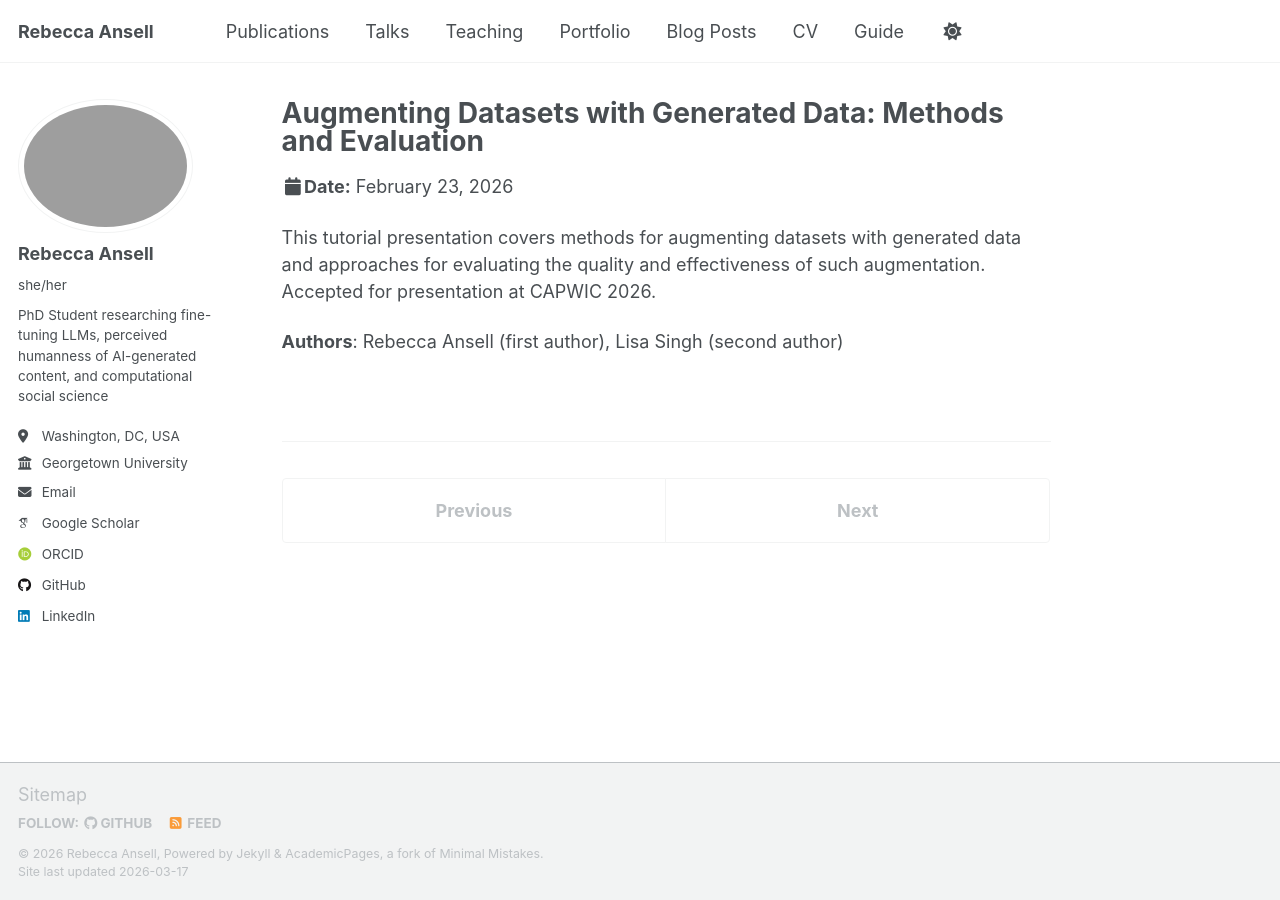
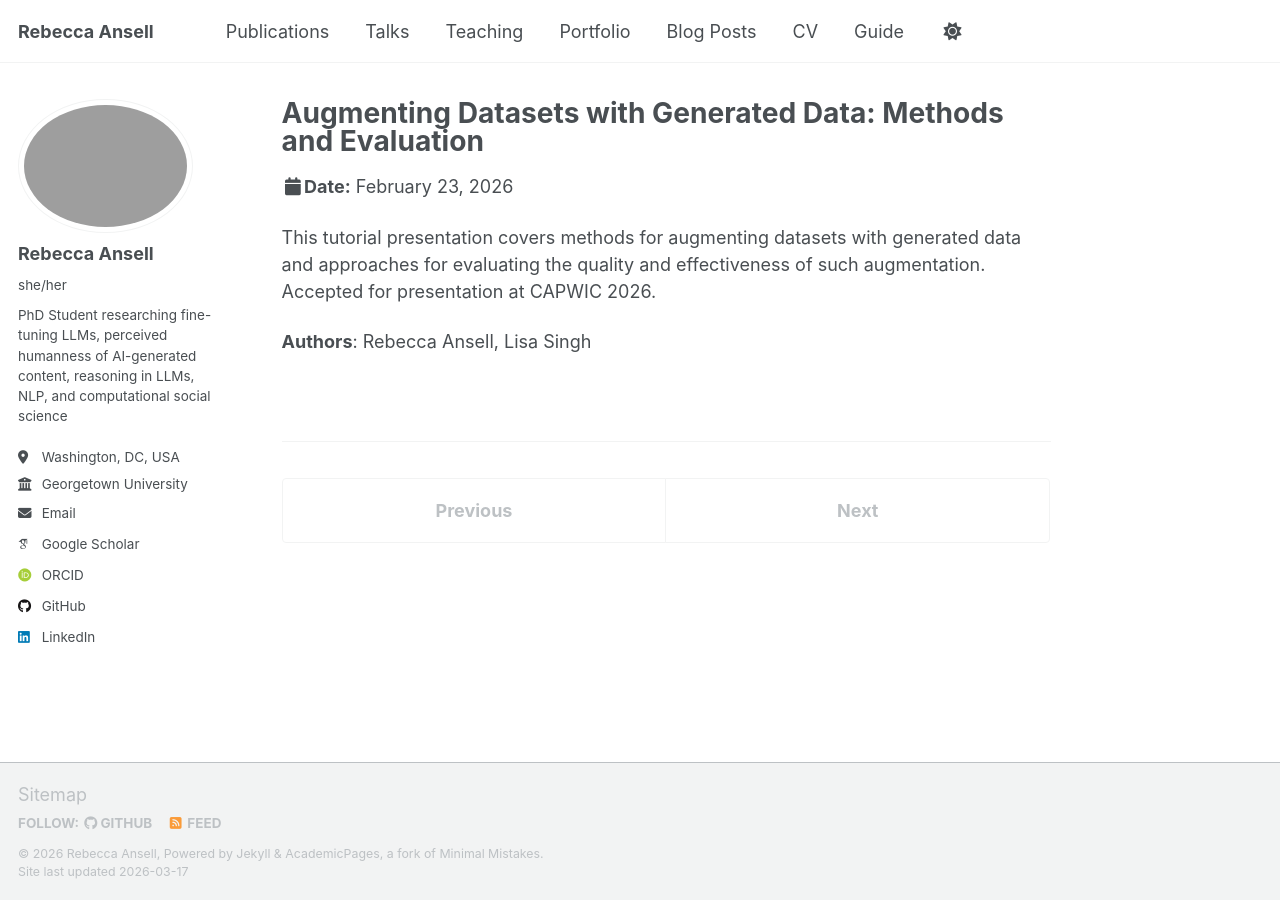
Before and after one commit to rebeccaansell/rebeccaansell.github.io, a Jekyll site: the page built from _talks/2026-capwic-augmenting-datasets.md, in a window 1280 px wide. Built offline with Jekyll 4.4.1, drawn with Linux system fonts in a browser that asks for light colours; some web fonts are replaced; a script that is not in the unit is left out.

Commit message:
Update bio and clean author wording

```diff
--- a/_config.yml
+++ b/_config.yml
@@ -26,7 +26,7 @@ author:
   avatar           : "headshot_washington.jpg"
   name             : "Rebecca Ansell"
   pronouns         : "she/her"
-  bio              : "PhD Student researching fine-tuning LLMs, perceived humanness of AI-generated content, and computational social science"
+  bio              : "PhD Student researching fine-tuning LLMs, perceived humanness of AI-generated content, reasoning in LLMs, NLP, and computational social science"
   location         : "Washington, DC, USA"
   employer         : "Georgetown University"
   uri              : # URL
--- a/_talks/2026-capwic-augmenting-datasets.md
+++ b/_talks/2026-capwic-augmenting-datasets.md
@@ -15,4 +15,4 @@ presentation_date: 'March 28, 2026'
 
 This tutorial presentation covers methods for augmenting datasets with generated data and approaches for evaluating the quality and effectiveness of such augmentation. Accepted for presentation at CAPWIC 2026.
 
-**Authors**: Rebecca Ansell (first author), Lisa Singh (second author)
+**Authors**: Rebecca Ansell, Lisa Singh
```
Also changed, not shown: _publications/2026-llm-reasoning.md (+0 -2 lines).
